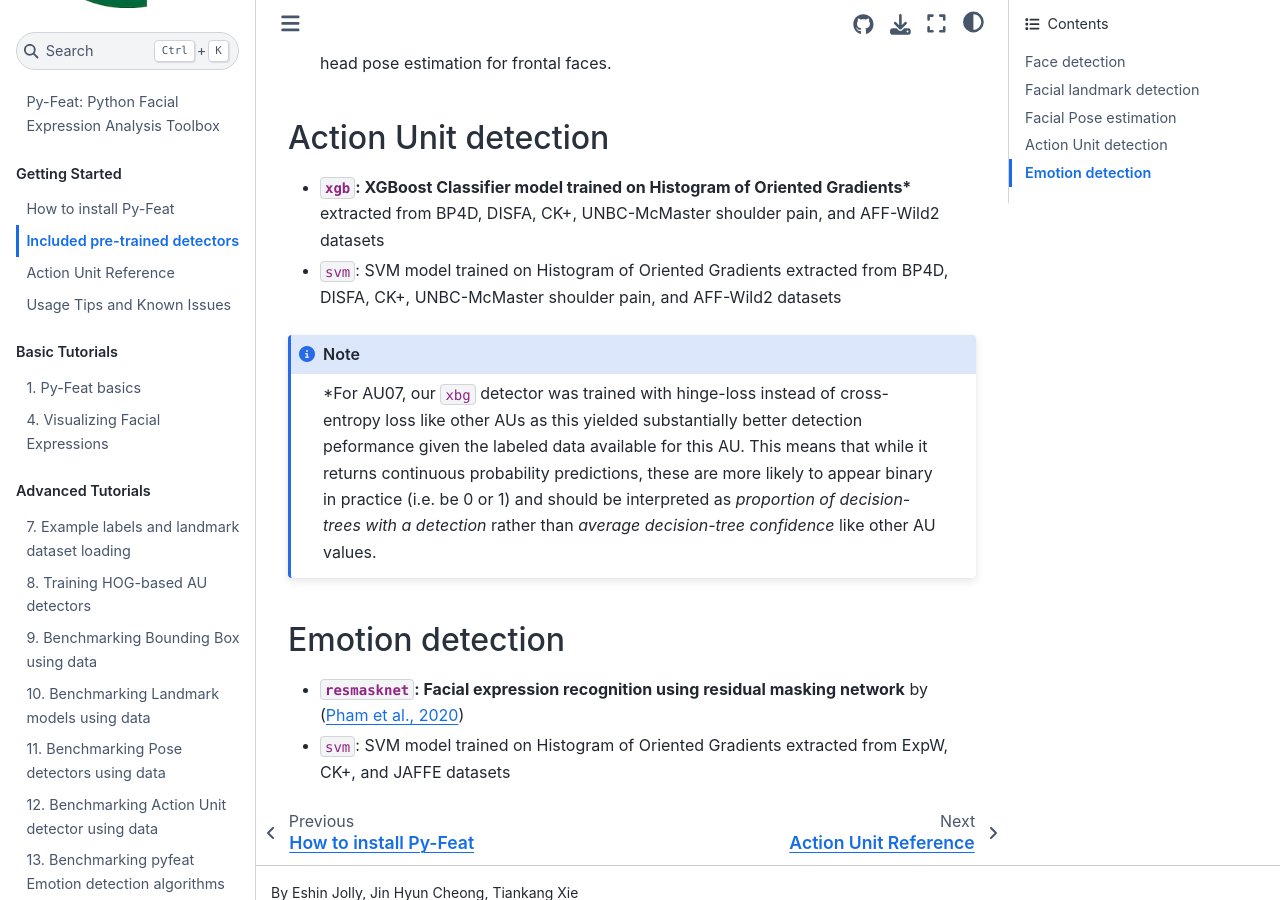
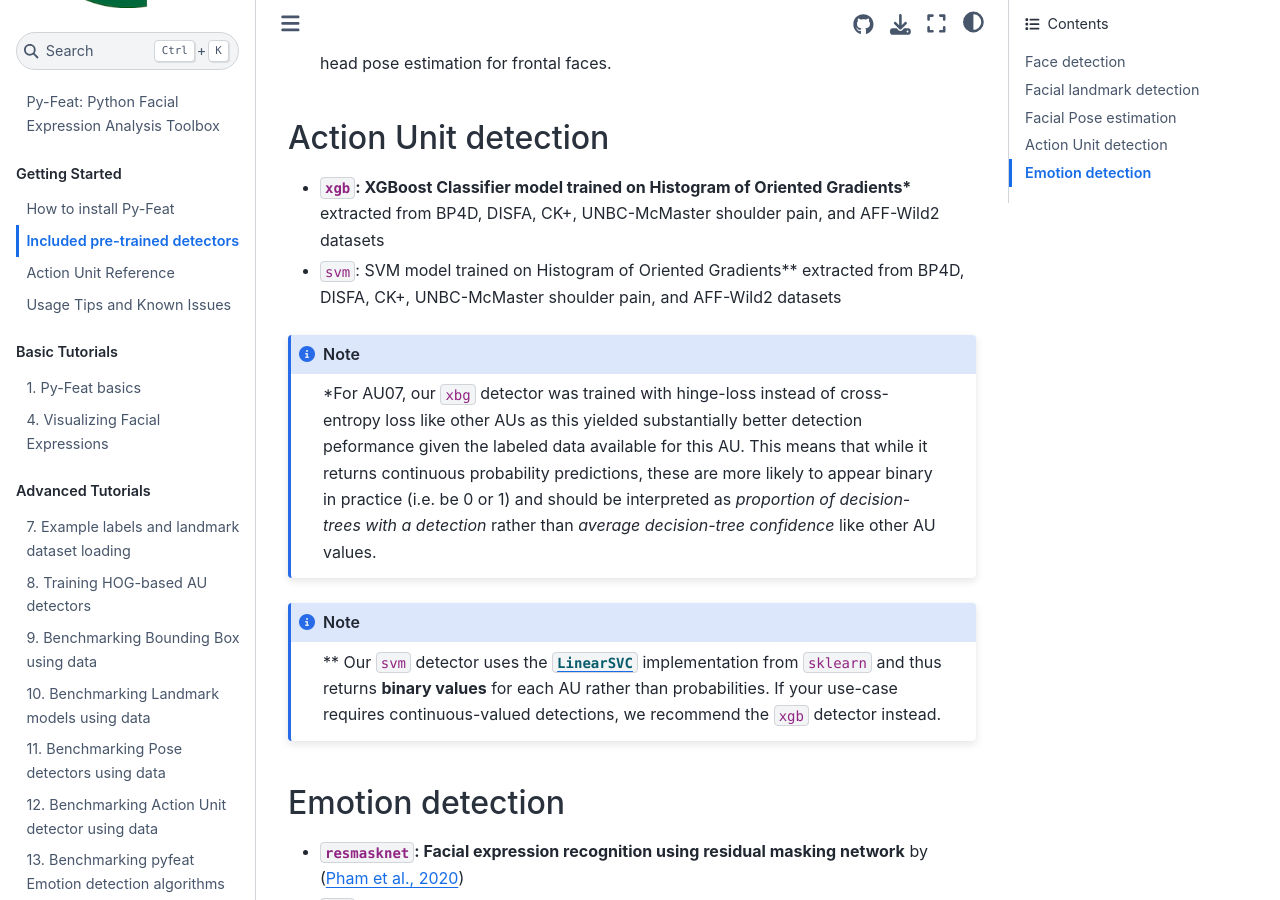
Before and after one commit to cosanlab/py-feat, a Jupyter Book: the page built from docs/pages/models.md, in a window 1280 px wide and 900 px high, scrolled down 1272 px. Built offline with Jupyter Book 1.0.4 settings and Sphinx 7.4.7 and the Sphinx Book theme 1.1.4, drawn with Linux system fonts in a browser that asks for light colours; pages that are not in the unit, such as notebooks, are missing from menus.

Commit message:
update changelog and svm au model note in docs

````diff
--- a/docs/pages/models.md
+++ b/docs/pages/models.md
@@ -32,12 +32,16 @@ Models names are case-insensitive: `'resmasknet' == 'ResMaskNet'`
 
 ## Action Unit detection
 - **`xgb`: XGBoost Classifier model trained on Histogram of Oriented Gradients\*** extracted from BP4D, DISFA, CK+, UNBC-McMaster shoulder pain, and AFF-Wild2 datasets
-- `svm`: SVM model trained on Histogram of Oriented Gradients extracted from BP4D, DISFA, CK+, UNBC-McMaster shoulder pain, and AFF-Wild2 datasets
+- `svm`: SVM model trained on Histogram of Oriented Gradients\*\* extracted from BP4D, DISFA, CK+, UNBC-McMaster shoulder pain, and AFF-Wild2 datasets
 
 ```{note}
 \*For AU07, our `xbg` detector was trained with hinge-loss instead of cross-entropy loss like other AUs as this yielded substantially better detection peformance given the labeled data available for this AU. This means that while it returns continuous probability predictions,  these are more likely to appear binary in practice (i.e. be 0 or 1) and should be interpreted as *proportion of decision-trees with a detection* rather than *average decision-tree confidence* like other AU values.
 ```
 
+```{note}
+\*\* Our `svm` detector uses the [`LinearSVC`](https://scikit-learn.org/stable/modules/generated/sklearn.svm.LinearSVC.html#sklearn.svm.LinearSVC) implementation from `sklearn` and thus returns **binary values** for each AU rather than probabilities. If your use-case requires continuous-valued detections, we recommend the `xgb` detector instead.
+```
+
 ## Emotion detection
 - **`resmasknet`: Facial expression recognition using residual masking network** by ([Pham et al., 2020](https://ieeexplore.ieee.org/document/9411919))
 - `svm`: SVM model trained on Histogram of Oriented Gradients extracted from ExpW, CK+, and JAFFE datasets
````
Also changed, not shown: docs/pages/changelog.md (+1 -0 lines).
